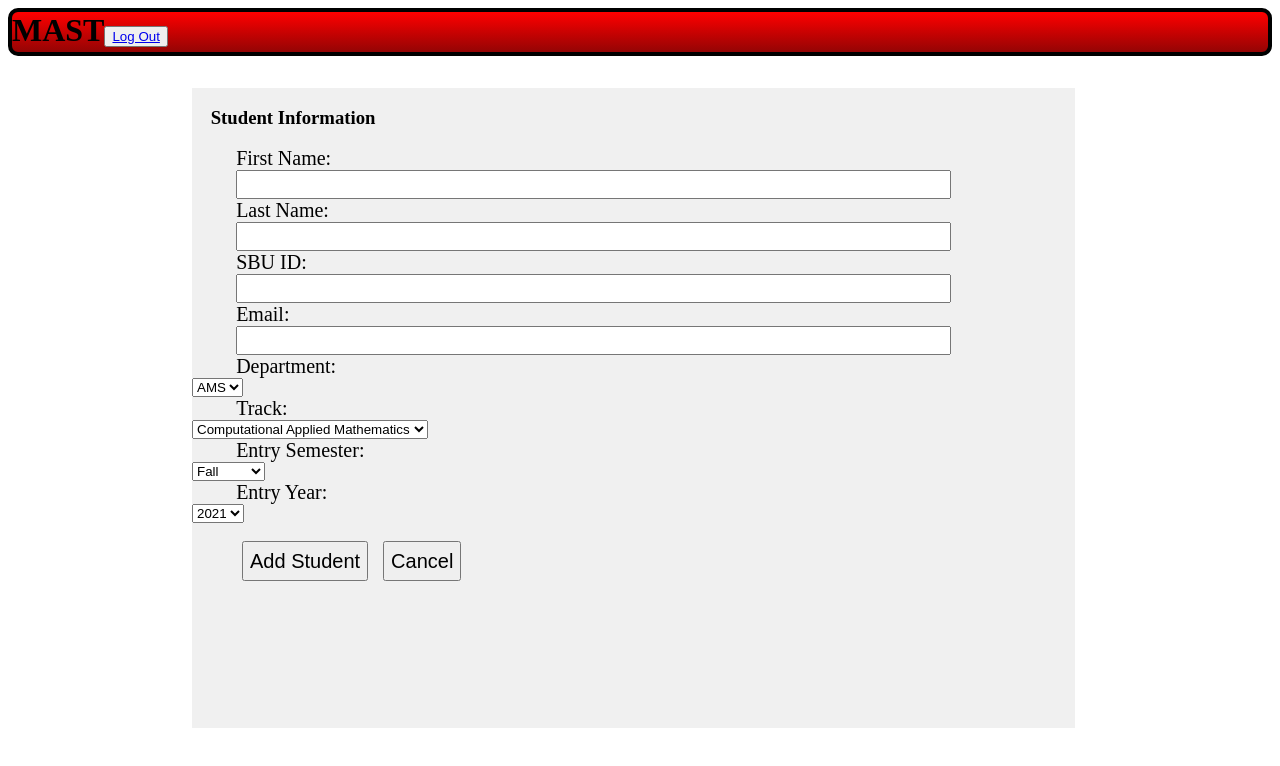
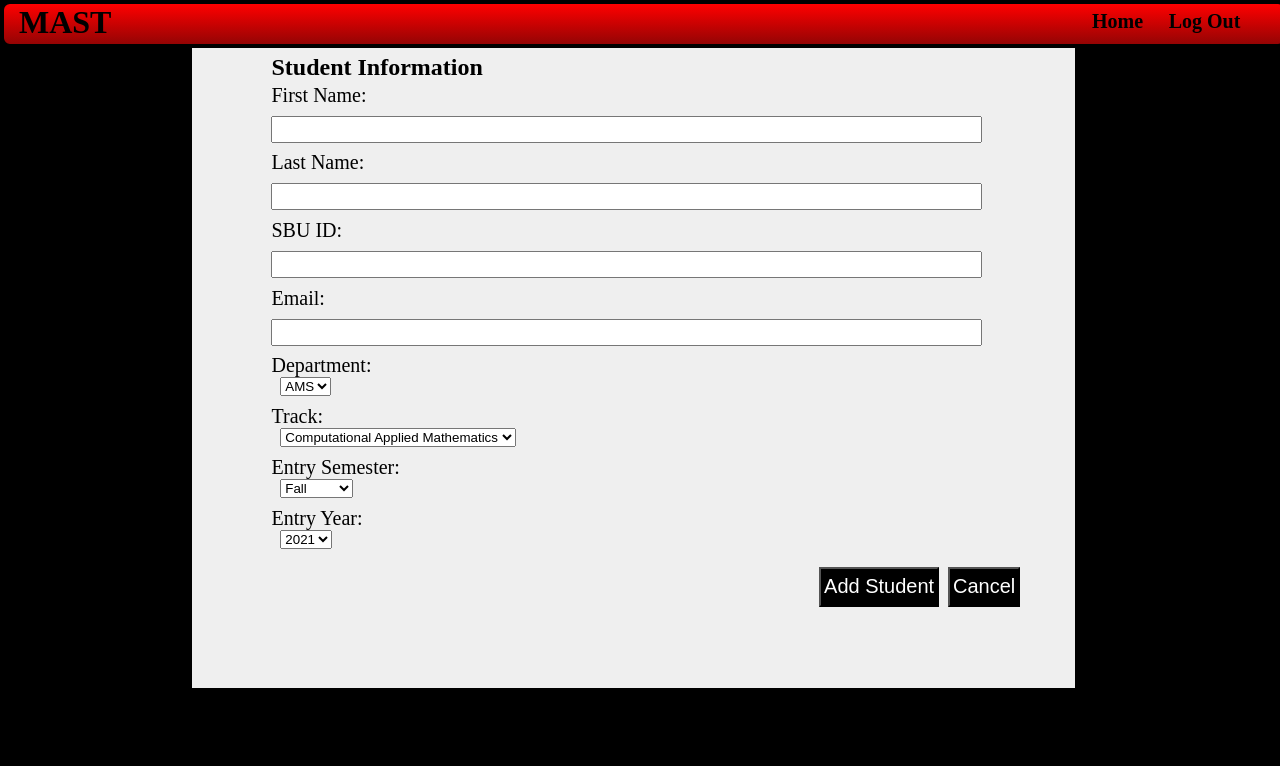
Before and after one commit to PeterWChristensen/MAST, a React (Create React App) app: page /addStudent in a window 1280 px wide. Shown: the top 766 px of the page. Built offline with nearby package versions, Linux system fonts and the light colour scheme.

Commit message:
Added prompt for inputting file. Fixed UI stuff

```diff
--- a/src/components/add_student/AddStudentScreen.js
+++ b/src/components/add_student/AddStudentScreen.js
@@ -1,5 +1,5 @@
 import React, { Component } from 'react';
-import ModalDialog from './ModalDialogPopUp'
+import ModalDialog from '../modal/ModalWindow'
 
 class AddStudentScreen extends Component {
     constructor(props){
@@ -58,8 +58,8 @@ class AddStudentScreen extends Component {
             <div>
                 {this.state.showModalDialogPopup ? <ModalDialog modalType={this.state.modalType} hideModalDialogPopUp={this.hideModalDialogPopUp.bind(this)} /> : null}
                 <div id="addStudentForm">
-                    <h3 id="item_heading">&nbsp;&nbsp;&nbsp;&nbsp;Student Information</h3>
-                    <div id="item_form_container">
+                    <h2 id="addStudentFormHeader">Student Information</h2>
+                    <div>
                         <div className="addStudent_prompt">First Name:</div>
                         <input className="addStudent_input" type="input" />
                         <div className="addStudent_prompt">Last Name:</div>
@@ -70,19 +70,19 @@ class AddStudentScreen extends Component {
                         <input  className="addStudent_input" type="input" />
 
                         <div className="addStudent_prompt">Department:</div>
-                        <select id="departmentSelect" onChange={changeSelectOptionHandler}>
+                        <select id="departmentSelect" className="dropdownSelect" onChange={changeSelectOptionHandler}>
                             <option value="AMS">AMS</option>
                             <option value="BMI">BMI</option>
                             <option value="ESE">ESE</option>
                             <option value="CSE">CSE</option>
                         </select>
                         <div className="addStudent_prompt">Track:</div>
-                        <select id="semesterSelect">
+                        <select id="semesterSelect" className="dropdownSelect">
                             {options}
                         </select>
 
                         <div className="addStudent_prompt">Entry Semester:</div>
-                        <select id="semesterSelect">
+                        <select id="semesterSelect" className="dropdownSelect">
                             <option value="Fall">Fall</option>
                             <option value="Winter">Winter</option>
                             <option value="Spring">Spring</option>
@@ -90,7 +90,7 @@ class AddStudentScreen extends Component {
                         </select>
                     </div>
                         <div className="addStudent_prompt">Entry Year:</div>
-                        <select id="entryYearSelect">
+                        <select id="entryYearSelect" className="dropdownSelect">
                             <option value="2021">2021</option>
                             <option value="2020">2020</option>
                             <option value="2019">2019</option>
@@ -125,8 +125,8 @@ class AddStudentScreen extends Component {
                             <option value="1990">1990</option>
                         </select>
                         <br></br><br></br>
-                        <button id="addStudentForm_submit_button" className="addStudent_button" onClick={() => this.showModalDialogPopUp("add")}>Add Student</button>
-                        <button id="addStudentForm_cancel_button" className="addStudent_button" onClick={() => this.showModalDialogPopUp("cancel")}>Cancel</button>
+                        <button id="addStudentForm_submit_button" className="addStudent_button" onClick={() => this.showModalDialogPopUp("addStudent")}>Add Student</button>
+                        <button id="addStudentForm_cancel_button" className="addStudent_button" onClick={() => this.showModalDialogPopUp("cancelAddStudent")}>Cancel</button>
                 </div>
             </div>
         )
--- a/src/components/home_screen/GPDHomeScreen.js
+++ b/src/components/home_screen/GPDHomeScreen.js
@@ -1,23 +1,44 @@
 import React, { Component } from 'react';
 import { Link } from 'react-router-dom';
+import ModalDialog from '../modal/ModalWindow'
 
 class GPDHomeScreen extends Component {
+    constructor(props){
+        super(props)
+        this.state = {
+            showModalDialogPopup: false,
+            modalType: "none"
+        }
+    }
+
+      //Displays or Hides the Modal Dialog PopUp
+    showModalDialogPopUp = (type) => {
+        this.setState({modalType: type, showModalDialogPopup: true});
+    }
+
+    hideModalDialogPopUp = () => {
+        this.setState({showModalDialogPopup: false});
+    }
+
     render() {
         return (
             <div>
+                 {this.state.showModalDialogPopup ? <ModalDialog modalType={this.state.modalType} hideModalDialogPopUp={this.hideModalDialogPopUp.bind(this)} /> : null}
+                <div id="GPDHomepageScreen">
                 <div class="dropdown">
                     <button class="dropbtn">Import</button>
                     <div class="dropdown-content">
-                        <a href="#">Degree Requirements</a>
-                        <a href="#">Course Information</a>
-                        <a href="#">Course Offerings</a>
-                        <a href="#">Student Data</a>
-                        <a href="#">Grades</a>
+                        <a href="#" onClick={() => this.showModalDialogPopUp("import")}>Degree Requirements</a>
+                        <a href="#" onClick={() => this.showModalDialogPopUp("import")}>Course Information</a>
+                        <a href="#" onClick={() => this.showModalDialogPopUp("import")}>Course Offerings</a>
+                        <a href="#" onClick={() => this.showModalDialogPopUp("import")}>Student Data</a>
+                        <a href="#" onClick={() => this.showModalDialogPopUp("import")}>Grades</a>
                     </div>
                     </div>
-                        <Link to={{pathname: '/addStudent'}}><button>Add Student</button></Link>
-                        <button>Delete All Student Data</button>
-                    </div>
+                        <Link to={{pathname: '/addStudent'}}><button className="GPDHomepageButton">Add Student</button></Link>
+                        <button className="GPDHomepageButton">Delete All Student Data</button>
+                </div>
+            </div>
         );
     }
 
--- a/src/components/add_student/ModalDialogPopUp.js
+++ b/src/components/modal/ModalWindow.js
@@ -1,13 +1,26 @@
 import React from 'react';
 import { Link } from 'react-router-dom';
 
-class ModalDialogPopUp extends React.Component {
+class ModalWindow extends React.Component {
 
     render() {
         // Type variable to store modal to display
         let modalContents = null;
 
-        if(this.props.modalType == "add"){
+        if(this.props.modalType === "import"){
+            modalContents =
+            <div className="modal" id="import" header="Import" >
+                <p id="modalDialogMessage">
+                    Choose file to import:
+                    <br></br><br></br>
+                    <input type="file" id="fileToImport" name="filename"></input>
+                <br></br><br></br></p>
+                <Link to="/"><button className="modalButton" onClick={this.props.hideModalDialogPopUp} >Import</button></Link>
+                &nbsp;&nbsp;&nbsp;&nbsp;&nbsp;
+                <button className="modalButton" modal="close" onClick={this.props.hideModalDialogPopUp} >Cancel</button>
+            </div>;
+        }
+        else if(this.props.modalType === "addStudent"){
             modalContents =
             <div className="modal" id="addStudent" header="Add" >
                 <p id="modalDialogMessage">
@@ -18,7 +31,7 @@ class ModalDialogPopUp extends React.Component {
                 <button className="modalButton" modal="close" onClick={this.props.hideModalDialogPopUp} >No</button>
             </div>;
         }
-        else if(this.props.modalType == "cancel"){
+        else if(this.props.modalType === "cancelAddStudent"){
             modalContents =
             <div className="modal" id="cancelAddStudent" header="Cancel"  >
                 <p id="modalDialogMessage">
@@ -38,4 +51,4 @@ class ModalDialogPopUp extends React.Component {
         );
     }
 }
-export default ModalDialogPopUp;
+export default ModalWindow;
--- a/src/components/navbar/LoggedInLinks.js
+++ b/src/components/navbar/LoggedInLinks.js
@@ -4,7 +4,10 @@ import { NavLink } from 'react-router-dom'
 class LoggedInLinks extends React.Component {
   render() {
     return (
-        <button><NavLink to="/">Log Out</NavLink></button>
+      <div className="right">
+          <NavLink to="/"><button id="homeButton" className="navBarButtons">Home</button></NavLink>
+          <NavLink to="/"><button id="logOutButton" className="navBarButtons">Log Out</button></NavLink>
+      </div>
     );
   };
 }
--- a/src/components/navbar/Navbar.js
+++ b/src/components/navbar/Navbar.js
@@ -9,7 +9,7 @@ class Navbar extends React.Component {
     return (
       <nav id="navbar" className="banner">
         <div className="container">
-          <b className="brand-logo">MAST</b>
+          <b id="logo">MAST</b>
           {links}
         </div>
       </nav>
--- a/src/css/style.css
+++ b/src/css/style.css
@@ -1,4 +1,20 @@
+/* Remove web border */
+*{
+  margin: 0;
+  padding: 0;
+}
+
+.App{
+  position: absolute;
+  background: #000000;
+  width: 100%;
+  height: 100%;
+  z-index: -10;
+}
+
+/* NAVBAR */
 .banner {
+  position: absolute;
   background-image: linear-gradient(to bottom,
   #ff0000, #940404);
   font-size: 24pt;
@@ -7,23 +23,59 @@
   border-style: solid;
   border-radius: 10px;
   height: 40px;
+  width: 100%;
+  }
+
+  #logo{
+    position: relative;
+    left: 15px;
+  }
+
+  .navBarButtons{
+    position: relative;
+    top: -42px;
+    left: 85%;
+    font-size: 20px;
+    font-family: 'Times New Roman', Times, serif;
+    background-color: transparent;
+    border: none;
+    margin-right: 2%;
+    font-weight: bolder;
+    color: #000000;
+  }
+
+  .navBarButtons:hover{
+    color:#797979
   }
 
 /*GPD HOMEPAGE SCREEN */
+#GPDHomepageScreen {
+  position: absolute;
+  left: 5%;
+  top: 6.5%;
+  width: 90%;
+  height: 90%;
+  background: rgb(255, 255, 255);
+  font: black;
+  z-index: -1;
+}
+
 /* Style The Dropdown Button */
-.dropbtn {
+.dropbtn, .GPDHomepageButton {
     background-color: #000000;
     color: white;
-    padding: 16px;
+    padding: 10px;
     font-size: 16px;
     border: none;
-    cursor: pointer;
+    font-family: 'Times New Roman', Times, serif;
   }
 
   /* The container <div> - needed to position the dropdown content */
   .dropdown {
     position: relative;
     display: inline-block;
+    left: 71.3%;
+    top: 1%;
   }
 
   /* Dropdown Content (Hidden by Default) */
@@ -53,25 +105,43 @@
   }
 
   /* Change the background color of the dropdown button when the dropdown content is shown */
-  .dropdown:hover .dropbtn {
+  .dropdown:hover .dropbtn{
     background-color: #343434;
+  }
+
+  .GPDHomepageButton:hover {
+background-color: #343434;
+}
+  .GPDHomepageButton{
+    position: relative;
+    top: 1%;
+    left: 71.6%;
+    margin-right: 0.3%;
   }
 
   /*ADD STUDENT SCREEN  */
 #addStudentForm {
   position: absolute;
   left: 15%;
-  top: 11%;
+  top: 6%;
   width: 69%;
   height: 80%;
-  background: rgb(240, 240, 240);
+  background: rgb(239, 239, 239);
   z-index: -1;
   font: black;
 }
 
+#addStudentFormHeader{
+  position: relative;
+  left: 9%;
+  top: 1%;
+}
+
 .addStudent_prompt, .addStudent_input {
+  position: relative;
   grid-column: 1 / 2;
-  margin-left: 5%;
+  margin-left: 9%;
+  margin-top: 1%;
   font-family: 'Times New Roman', Times, serif;
   font-size: 20px;
 }
@@ -85,16 +155,28 @@
   position: relative;
   font-size: 20px;
   height: 40px;
-  left: 50px;
+  left: 71%;
+  background-color: #000000;
+  color: white;
+  padding: 3px;
 }
 
 #addStudentForm_cancel_button{
   position: relative;
   font-size: 20px;
   height: 40px;
-  left: 65px;
+  left: 72%;
+  background-color: #000000;
+  color: white;
+  padding: 3px;
 }
 
+.dropdownSelect{
+  position: relative;
+  left: 10%;
+}
+
+/* MODAL WINDOW */
 #modal_background{
   position: fixed;
   top: 0%;
@@ -107,11 +189,11 @@
 }
 
 .modal{
-  position: relative;
-  top: 230px;
-  left: 32%;
-  width: 470px;
-  height: 200px;
+  position: absolute;
+  top: 29%;
+  left: 36%;
+  width: 370px;
+  height: 150px;
   z-index: 10;
   background-color: #ffffff;
   border: #000000;
@@ -127,4 +209,15 @@
   padding-left: 10px;
   padding-right: 10px;
   font-family: 'Times New Roman', Times, serif;
+  background-color: #000000;
+  color: white;
+  padding: 5px;
 }
+
+#fileToImport{
+  position: relative;
+  left: 10%;
+  margin-bottom: 2%;
+  font-size: 16px;
+  font-family: 'Times New Roman', Times, serif;
+}
```
